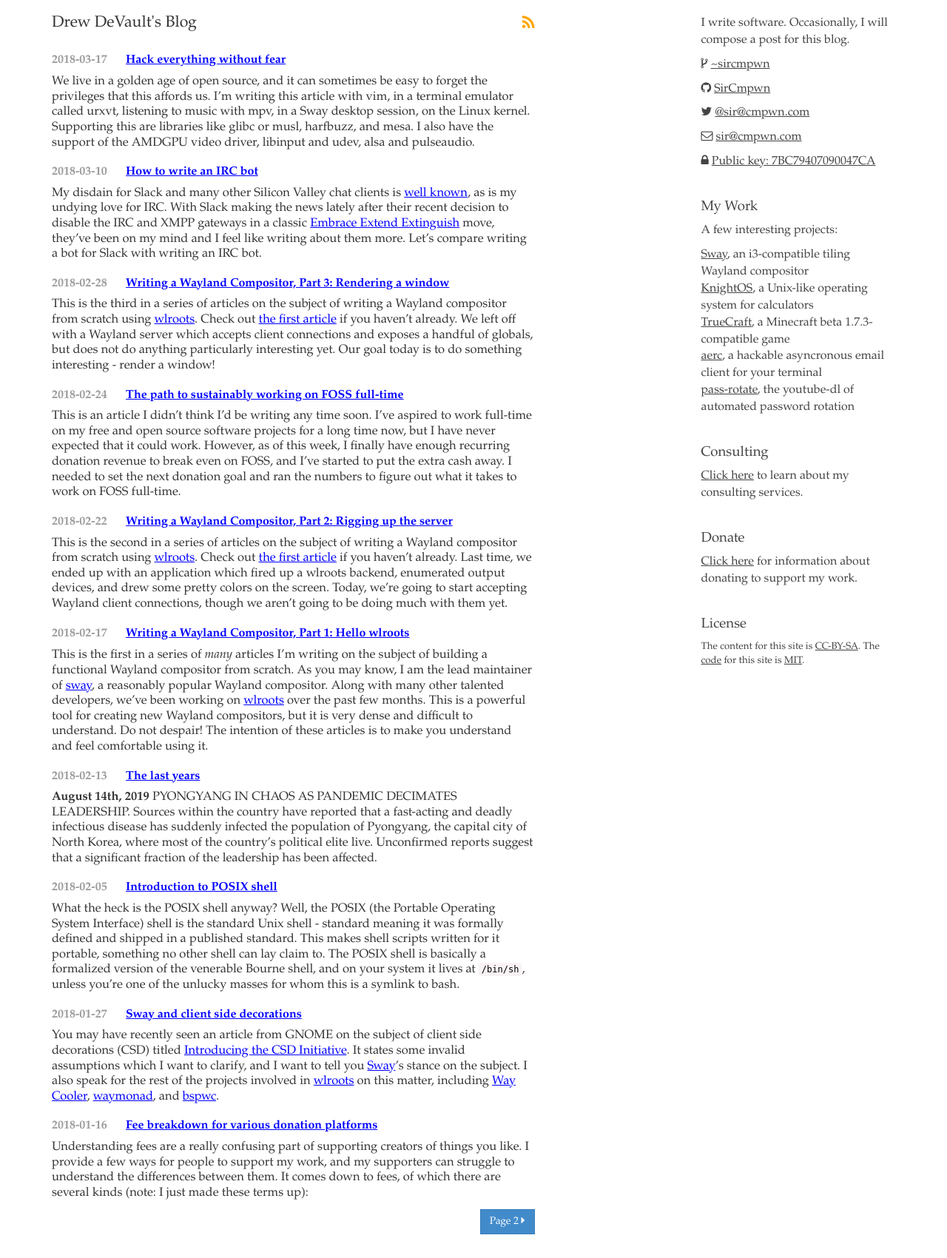
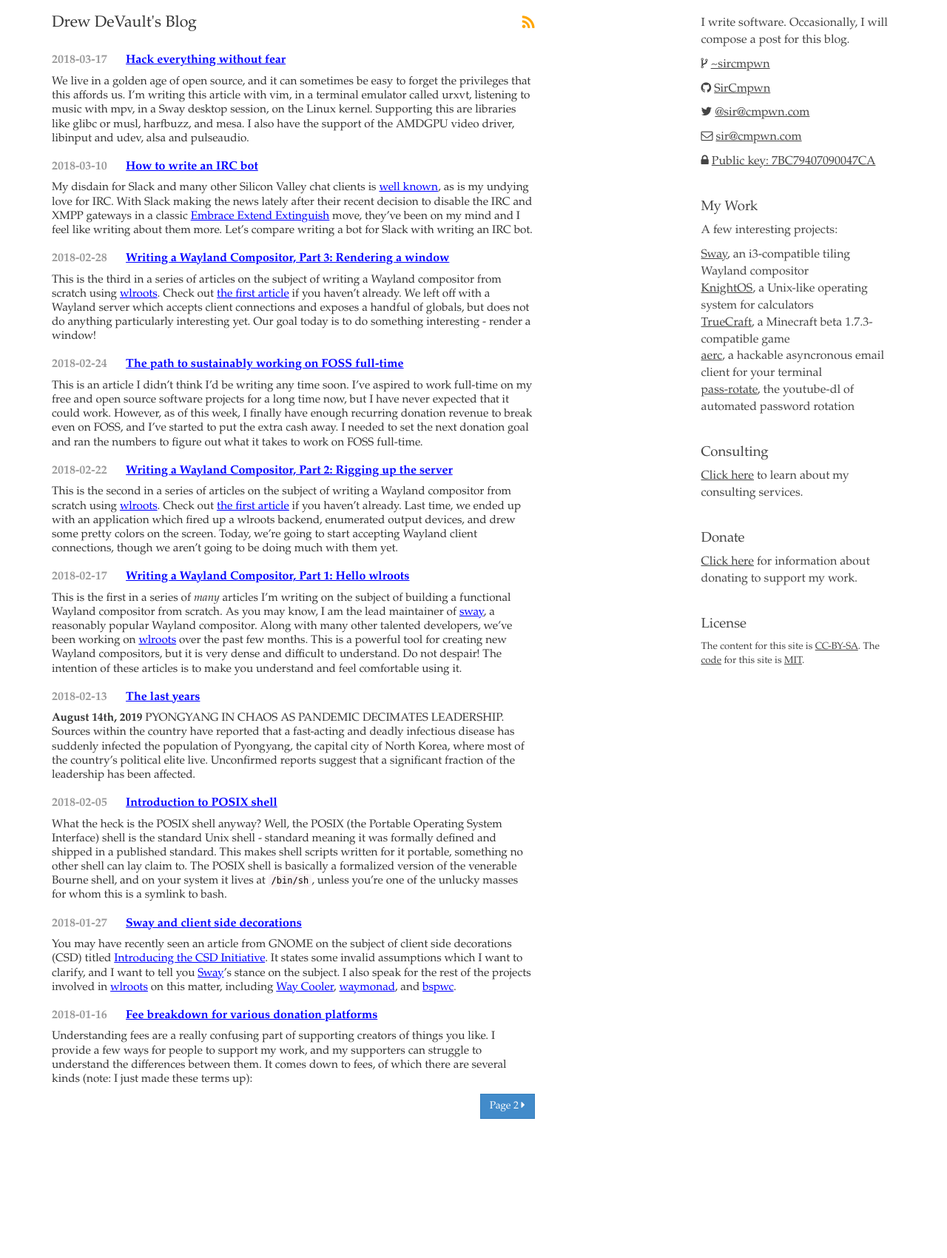
Before and after one commit to stormblog/sircmpwn.github.io, a Jekyll site: the page built from index.html, in a window 1280 px wide. Shown: the whole page at 74% size. Built offline with Jekyll 4.4.1, drawn with Linux system fonts in a browser that asks for light colours; after the commit the page ends 1544 px from its top, so only the background shows below that.

Commit message:
Use pt for font sizes

```diff
--- a/css/base.scss
+++ b/css/base.scss
@@ -32,7 +32,7 @@ html, body {
 
 article p {
     line-height: 1.25;
-    font-size: 16.5px;
+    font-size: 11.5pt;
 }
 
 body {
```
